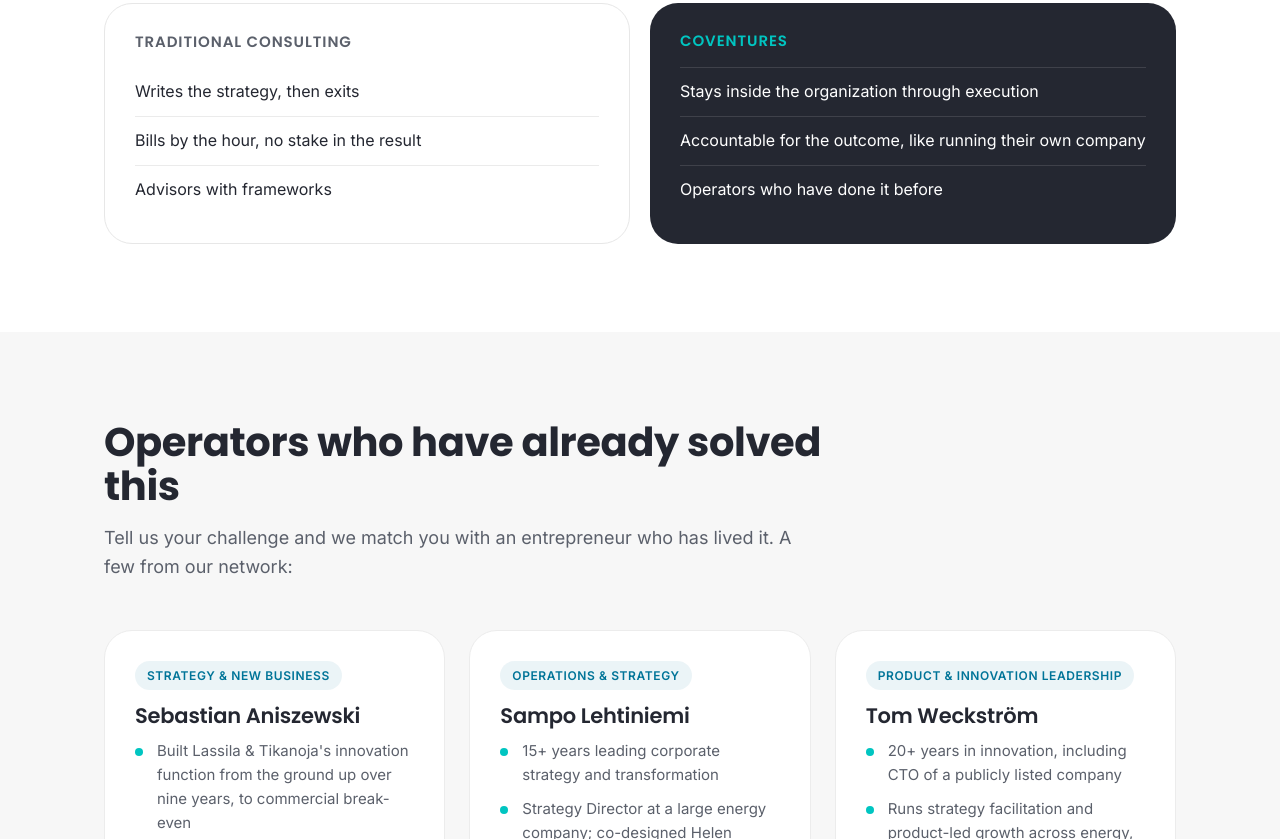
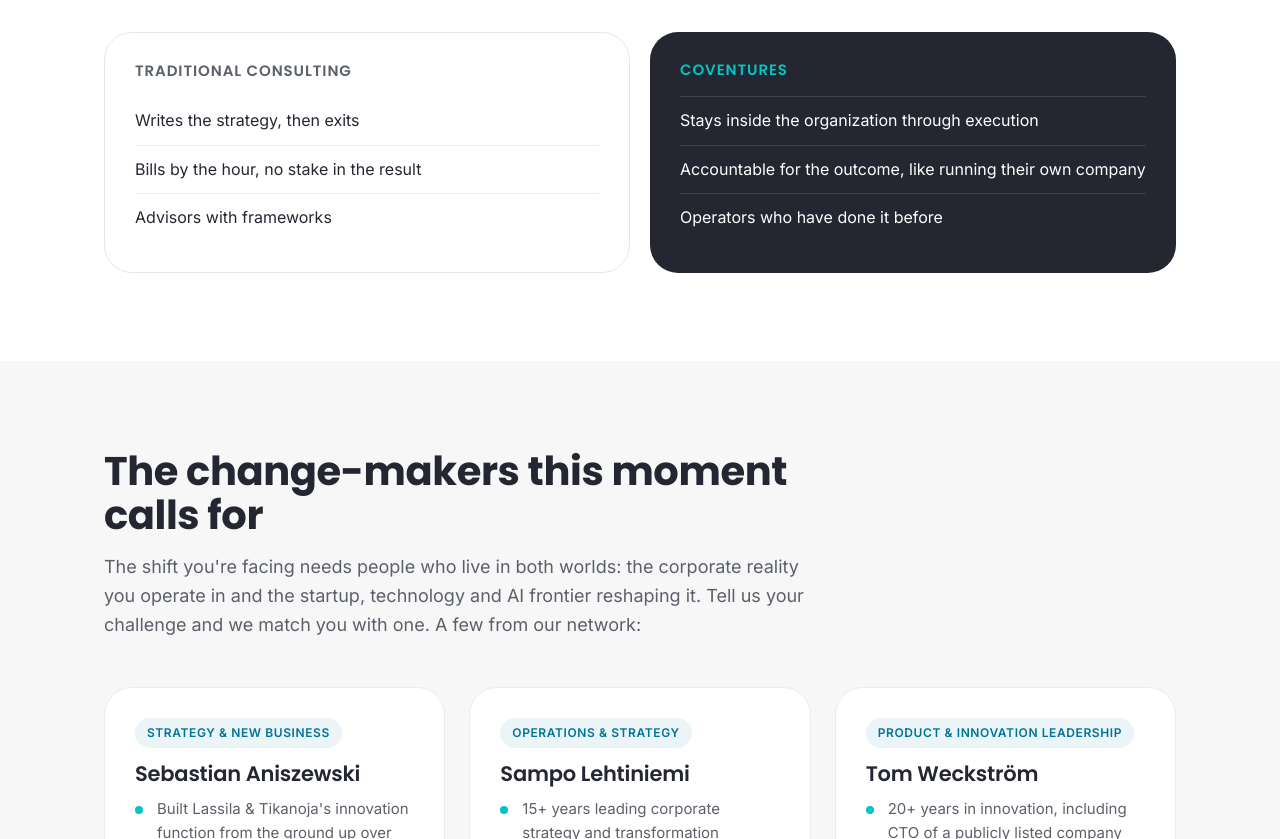
Before and after one commit to Mark000/coventures-strategy-demand-test, a plain HTML site: page index.html in a window 1280 px wide. Shown: the part 1534-2373 px from the top of the page. Drawn offline with Linux system fonts and the light colour scheme.

Commit message:
Operators framing: business leaders fluent in both worlds (corporate + tech/AI)

```diff
--- a/index.html
+++ b/index.html
@@ -175,7 +175,7 @@
   <div class="wrap">
     <div class="section-head" style="max-width:860px">
       <h2>AI doesn't just change your strategy.<br>It changes your whole organization.</h2>
-      <p>Past shifts asked you to adjust. AI asks you to rebuild: business models, ways of working, what your people do every day. That's why a new strategy on a slide won't get you there. The results only come when your organization actually buys in and changes how it works, and that takes a partner who stays to execute it with you, not one who hands you a plan and leaves. We bring you operators who have driven exactly this kind of change from the inside.</p>
+      <p>Past shifts asked you to adjust. AI asks you to rebuild: business models, ways of working, what your people do every day. That's why a new strategy on a slide won't get you there. The results only come when your organization actually buys in and changes how it works. That takes a rare kind of partner: a business leader as fluent in startups, technology and AI as in how a real company runs, who sets the direction with you and then stays to execute it, not one who hands you a plan and leaves.</p>
     </div>
   </div>
 </section>
@@ -212,8 +212,8 @@
 <section class="block bg-light">
   <div class="wrap">
     <div class="section-head">
-      <h2>Operators who have already solved this</h2>
-      <p>Tell us your challenge and we match you with an entrepreneur who has lived it. A few from our network:</p>
+      <h2>The change-makers this moment calls for</h2>
+      <p>The shift you're facing needs people who live in both worlds: the corporate reality you operate in and the startup, technology and AI frontier reshaping it. Tell us your challenge and we match you with one. A few from our network:</p>
     </div>
     <div class="grid3">
       <div class="card">
```
